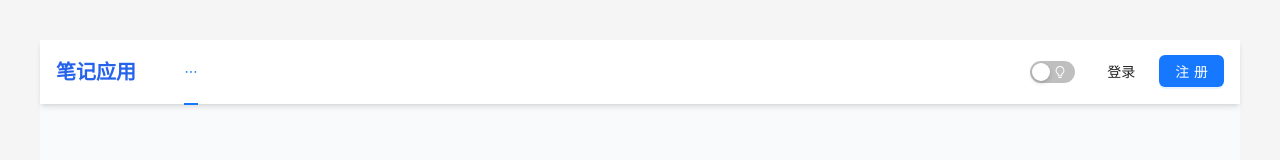
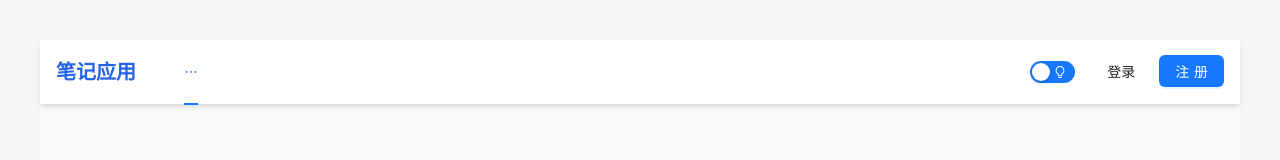
Before and after one commit to debug-10/Notes_app, a React (Vite) app in the folder client/: page / in a window 1280 px wide. Shown: the top 160 px of the page. Built offline with nearby package versions, Linux system fonts and the light colour scheme.

Commit message:
优化主题切换功能

```diff
--- a/client/src/components/NavBar.jsx
+++ b/client/src/components/NavBar.jsx
@@ -1,4 +1,4 @@
-import { Layout, Menu, Button, Avatar, Dropdown, Switch } from 'antd';
+import { Layout, Menu, Button, Avatar, Dropdown, Switch, message } from 'antd';
 import { Link, useLocation } from 'react-router-dom';
 import { useStore } from '@/store/userStore';
 import { useThemeStore } from '@/store/themeStore';
@@ -18,6 +18,11 @@ const Navbar = () => {
   const { user, logout } = useStore();
   const { theme, toggleTheme } = useThemeStore();
   const location = useLocation();
+
+  const handleThemeChange = () => {
+    toggleTheme();
+    message.success(`已切换到${theme === 'light' ? '暗色' : '亮色'}主题`);
+  };
 
   return (
     <Header className="bg-white shadow-md px-4 flex items-center justify-between w-full z-50" style={{ backgroundColor: theme === 'dark' ? '#141414' : '#ffffff' }}>
@@ -71,7 +76,8 @@ const Navbar = () => {
             checkedChildren={<BulbFilled />}
             unCheckedChildren={<BulbOutlined />}
             checked={theme === 'dark'}
-            onChange={toggleTheme}
+            onChange={handleThemeChange}
+            className="theme-switch"
           />
         </div>
 
--- a/client/src/components/ThemeProvider.jsx
+++ b/client/src/components/ThemeProvider.jsx
@@ -25,10 +25,40 @@ const themes = {
 const ThemeProvider = ({ children }) => {
   const { theme } = useThemeStore();
 
-  // 当主题变化时，更新文档根元素的类名
   useEffect(() => {
     document.documentElement.setAttribute('data-theme', theme);
     document.body.style.backgroundColor = theme === 'dark' ? '#000000' : '#f5f5f5';
+
+    // 添加过渡动画样式
+    document.body.style.transition = 'background-color 0.3s ease';
+
+    // 设置 CSS 变量
+    document.documentElement.style.setProperty('--primary-color', theme === 'dark' ? '#177ddc' : '#1677ff');
+    document.documentElement.style.setProperty('--bg-color', theme === 'dark' ? '#141414' : '#ffffff');
+    document.documentElement.style.setProperty('--text-color', theme === 'dark' ? '#ffffff' : '#000000');
+    document.documentElement.style.setProperty('--border-color', theme === 'dark' ? '#303030' : '#f0f0f0');
+
+    // 添加全局样式
+    const style = document.createElement('style');
+    style.innerHTML = `
+      * {
+        transition: background-color 0.3s ease, color 0.3s ease, border-color 0.3s ease, box-shadow 0.3s ease;
+      }
+
+      .theme-switch {
+        background: ${theme === 'dark' ? '#177ddc' : '#1677ff'};
+      }
+
+      .theme-switch .ant-switch-handle::before {
+        background: ${theme === 'dark' ? '#141414' : '#fff'};
+      }
+    `;
+
+    document.head.appendChild(style);
+
+    return () => {
+      document.head.removeChild(style);
+    };
   }, [theme]);
 
   return (
```
